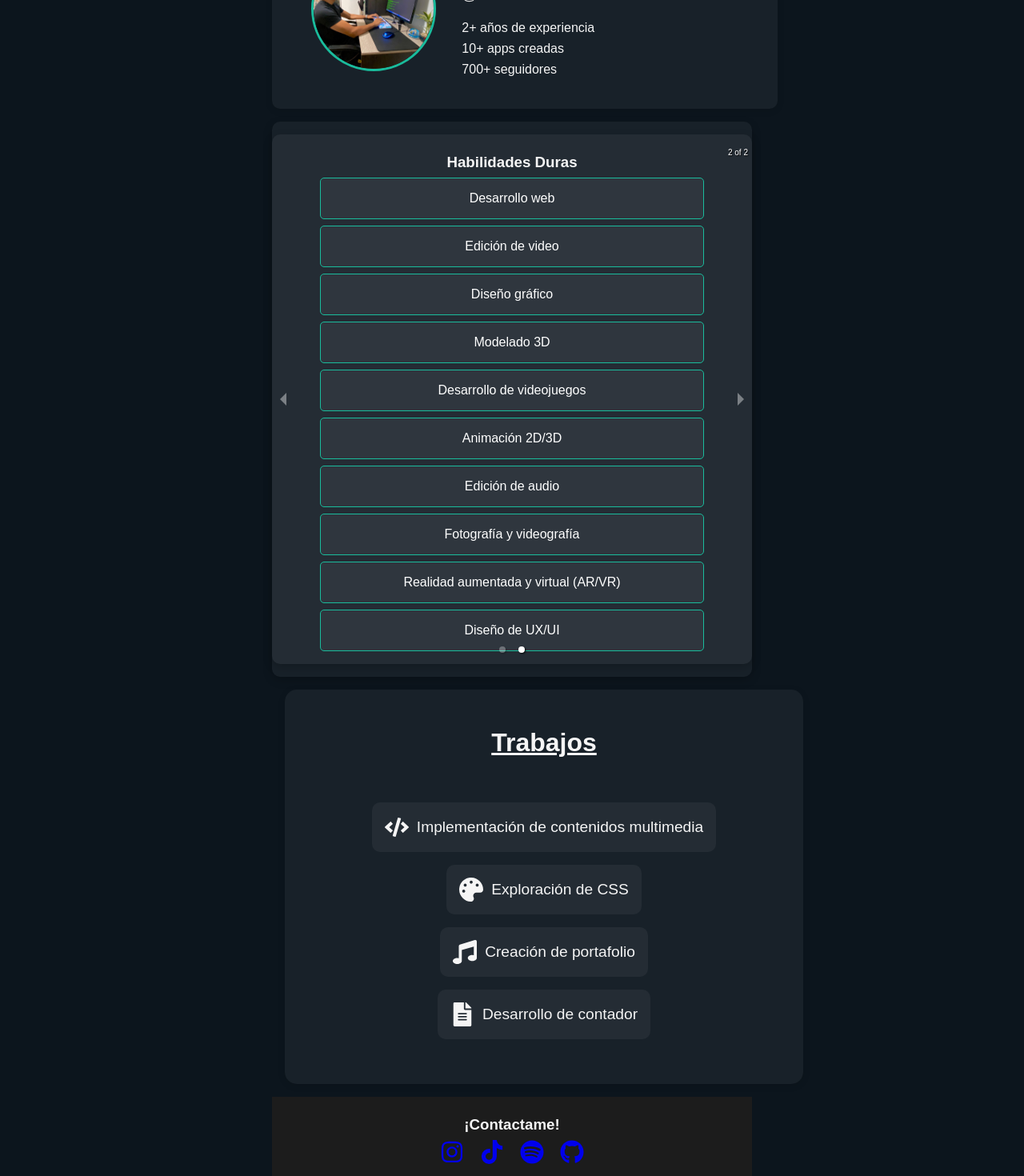
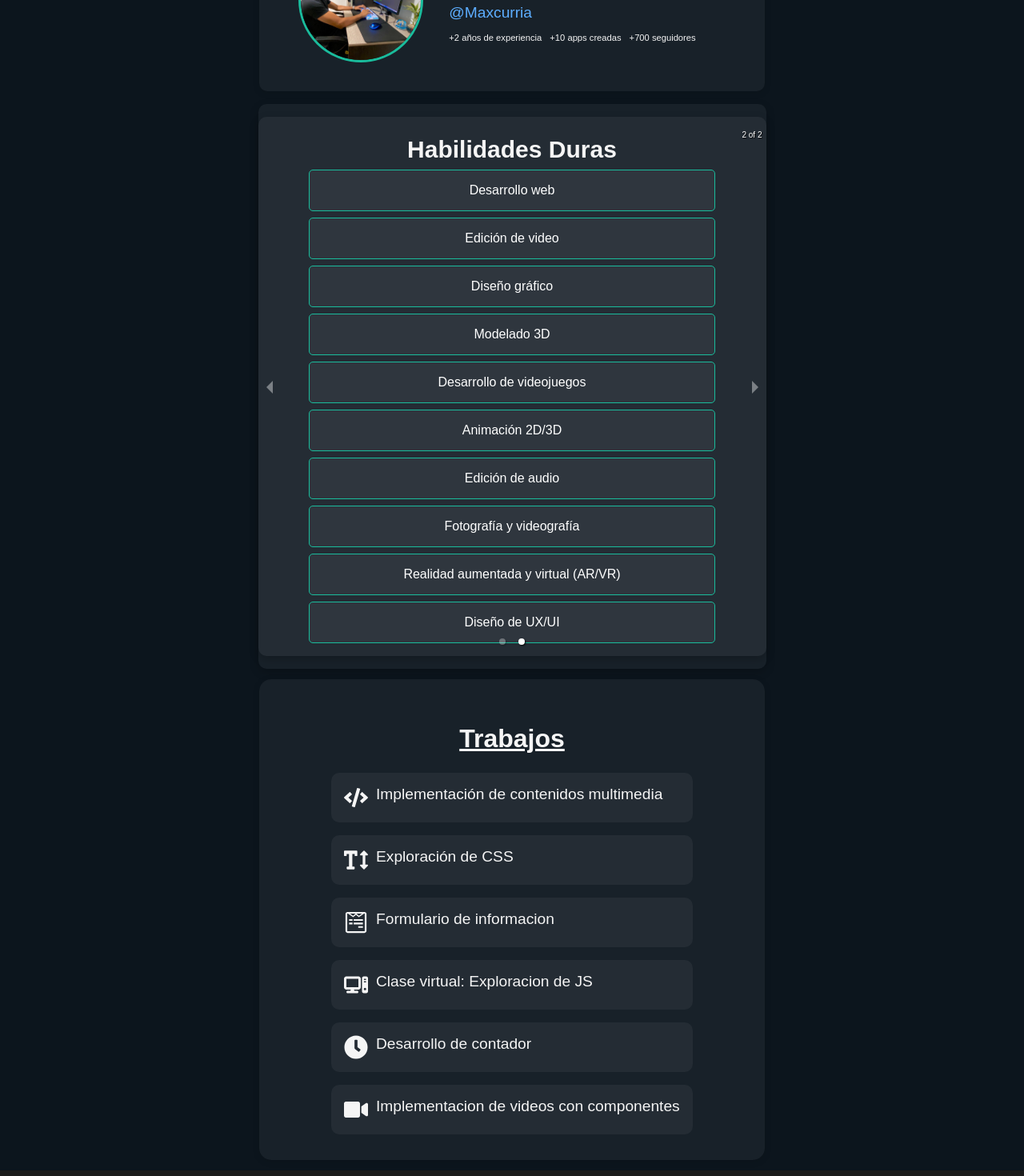
Before and after one commit to DanielMaca30/2_PORTAFOLIO, a React (Vite) app: page / in a window 1280 px wide. Shown: the part 180-1650 px from the top of the page at 80% size. Built offline with nearby package versions, Linux system fonts and the light colour scheme.

Commit message:
finalizacion del css y su respectiva decoracion

```diff
--- a/src/App.css
+++ b/src/App.css
@@ -1,13 +1,30 @@
-body {
-  font-family: 'Arial', sans-serif;
-  background-color: #2b2b2b;
+/* Color azul para el nombre de usuario */
+.blue-text {
+  color: #5daeff; /* Azul claro para @Maxcurria */
+}
+
+.experience-line {
+  gap: 10px; /* Espacio entre los elementos */
+  display: flex;
+  list-style-type: none; /* Elimina los puntos de la lista */
+  padding: 0; /* Elimina el padding */
+  margin: 10px 0 0 0; /* Añade margen superior para separación */
+  text-align: center; /* Centra el texto de la lista */
+}
+
+.a{
+  text-align: left;
   color: #f5f5f5;
-  margin: 0;
-  padding: 0;
+  font-size: 0.7rem;
+}
+
+.blue-numbers {
+  color: #5daeff; /* Color azul claro para los números */
 }
 
 h1, h2, h3 {
   margin: 0.5rem 0;
+  font-size: 30px;
 }
 
 ul {
@@ -93,33 +110,34 @@ ul {
   margin-bottom: 0.5rem;
 }
 
+/* Lista de Trabajos */
 .works-list {
   display: flex;
   flex-direction: column;
-  gap: 1rem;
-  padding: 2rem;
+  gap: 1rem; /* Espaciado entre los elementos de la lista */
+  padding: 0; /* Eliminar padding */
 }
 
 .works-list li {
   display: flex;
-  align-items: center;
+  align-items: 0%;
   gap: 10px;
   padding: 1rem;
-  background-color: rgba(255, 255, 255, 0.05);
-  border-radius: 10px;
+  background-color: rgba(255, 255, 255, 0.05); /* Fondo con transparencia */
+  border-radius: 10px; /* Bordes redondeados */
   cursor: pointer;
-  max-width: 600px; /* Limitar ancho para hacer más delgado */
-  margin-left: auto; /* Centrar horizontalmente */
-  margin-right: auto; /* Centrar horizontalmente */
+  width: 70%; /* Asegura que cada elemento no exceda el ancho del contenedor */
+  margin: 0 auto; /* Centrar horizontalmente */
+  transition: background-color 0.3s; /* Transición suave para el efecto hover */
 }
 
 .works-list li:hover {
-  background-color: #1abc9c;
-  color: #fff;
+  background-color: #1abc9c; /* Color de fondo en hover */
+  color: #fff; /* Color del texto en hover */
 }
 
 .works-list li span {
-  font-size: 1.2rem;
+  font-size: 1.2rem; /* Tamaño de la fuente para el título */
 }
 
 /* Estilo general para el contenedor del componente Skills */
@@ -162,25 +180,48 @@ ul {
 }
 
 /* Footer */
-footer {
+.footer {
+  background-color: #1c1c1c;
+  padding: 2rem 0;
   text-align: center;
-  padding: 1rem;
-  background-color: #1c1c1c;
-  margin-top: auto; /* Asegura que el pie de página esté en la parte inferior */
+  width: 100%; /* Asegura que el footer ocupe el ancho completo */
+  position: relative; /* Posicionamiento relativo para asegurar que no esté en conflicto con otros elementos */
+  bottom: 0; /* Asegura que esté en la parte inferior */
 }
 
-
-footer h3 {
-  color: #f5f5f5;
+/* Footer */
+.footer {
+  background-color: #1c1c1c;
+  padding: 2rem 0;
+  text-align: center;
+  width: 100vw; /* Asegura que el footer ocupe el ancho completo de la ventana */
+  position: relative; /* Posicionamiento relativo */
+  left: 0; /* Alinea el footer a la izquierda */
+  bottom: 0; /* Asegura que esté en la parte inferior */
 }
 
-footer .social-icons {
+.footer h3 {
+  color: #f5f5f5;
+  margin-bottom: 1rem;
+}
+
+.footer .social-icons {
   display: flex;
   justify-content: center;
   gap: 20px;
+  margin-bottom: 1rem;
 }
 
-footer p {
+.footer .social-icons a {
+  color: #f5f5f5;
+  transition: color 0.3s;
+}
+
+.footer .social-icons a:hover {
+  color: #1abc9c; /* Color de iconos al pasar el mouse */
+}
+
+.footer p {
   margin: 0;
   color: #7f8c8d;
 }
--- a/src/components/AboutMe.jsx
+++ b/src/components/AboutMe.jsx
@@ -12,13 +12,13 @@ const AboutMe = () => {
         />
       </div>
       <div className="info-container">
-        <h1>Daniel Maca</h1>
-        <p>@Maxcurria</p>
-        <ul>
-          <li>2+ años de experiencia</li>
-          <li>10+ apps creadas</li>
-          <li>700+ seguidores</li>
-        </ul>
+        <h3>Daniel Maca</h3>
+        <p className="blue-text">@Maxcurria</p>
+        <div className="experience-line">
+          <li className='a'>+2 años de experiencia</li>
+          <li className='a'>+10 apps creadas</li>
+          <li className='a'>+700 seguidores</li>
+        </div>
       </div>
     </section>
   );
--- a/src/components/Footer.jsx
+++ b/src/components/Footer.jsx
@@ -3,7 +3,7 @@ import { FaInstagram, FaTiktok, FaSpotify, FaGithub } from 'react-icons/fa';
 
 const Footer = () => {
   return (
-    <footer>
+    <footer className="footer">
       <h3>¡Contactame!</h3>
       <div className="social-icons">
         <a href="https://www.instagram.com/daniel.maca_/"><FaInstagram size={30} /></a>
@@ -11,6 +11,7 @@ const Footer = () => {
         <a href="https://open.spotify.com/user/19jr1dks22avp7rxnjzsh9tn1?si=yAb8letER-6gplfET8PYEQ"><FaSpotify size={30} /></a>
         <a href="https://github.com/DanielMaca30?tab=repositories"><FaGithub size={30} /></a>
       </div>
+      <u>© {new Date().getFullYear()} Daniel Felipe Maca Cardona. Todos los derechos reservados.</u>
     </footer>
   );
 };
--- a/src/components/Works.jsx
+++ b/src/components/Works.jsx
@@ -1,16 +1,19 @@
 import React from 'react';
-import { FaCode, FaPalette, FaMusic, FaFileAlt } from 'react-icons/fa';
+import { FaCode, FaPalette, FaMusic, FaFileAlt, FaWpforms, FaSubscript, FaTextHeight, FaClock, FaVideo } from 'react-icons/fa';
+import { FaComputer } from 'react-icons/fa6';
 
 const Works = () => {
   const works = [
     { icon: <FaCode size={30} />, title: "Implementación de contenidos multimedia", repoLink: "https://github.com/DanielMaca30/clase-2" },
-    { icon: <FaPalette size={30} />, title: "Exploración de CSS", repoLink: "https://github.com/DanielMaca30/css-caracteristicas-jueves" },
-    { icon: <FaMusic size={30} />, title: "Creación de portafolio", repoLink: "https://github.com/DanielMaca30/Portafolio" },
-    { icon: <FaFileAlt size={30} />, title: "Desarrollo de contador", repoLink: "https://github.com/DanielMaca30/9-septiembre/tree/main" },
+    { icon: <FaTextHeight size={30} />, title: "Exploración de CSS", repoLink: "https://github.com/DanielMaca30/css-caracteristicas-jueves" },
+    { icon: <FaWpforms size={30} />, title: "Formulario de informacion", repoLink: "https://github.com/edwinmgallego/clase-practica-css-jueves/tree/maca/dfmaca2215968" },
+    { icon: <FaComputer size={30} />, title: "Clase virtual: Exploracion de JS", repoLink: "https://github.com/DanielMaca30/9-septiembre/tree/main" },
+    { icon: <FaClock size={30} />, title: "Desarrollo de contador", repoLink: "https://github.com/DanielMaca30/primer-proyecto-react/tree/main" },
+    { icon: <FaVideo size={30} />, title: "Implementacion de videos con componentes", repoLink: "https://github.com/DanielMaca30/26_sept_video" },
   ];
 
   return (
-    <section id="works" className='Works'>
+    <section id="works" className='works'>
       <h2>Trabajos</h2>
       <ul className="works-list">
         {works.map((work, index) => (
--- a/src/index.css
+++ b/src/index.css
@@ -1,4 +1,5 @@
 body {
+  font-family: 'Poppins', sans-serif;
   margin: 0;
   padding: 0;
   font-family: 'Arial', sans-serif;
@@ -13,8 +14,13 @@ body {
 
 /* Works */
 .works {
-  padding: 2rem 1rem;
+  padding: 2rem 1rem; /* Padding alrededor de la sección */
+  margin: 0 auto; /* Centrar la sección */
+  max-width: 600px; /* Limitar el ancho de la sección para hacerla más angosta */
+  margin-bottom: 1%;
+  margin-top: 1%;
 }
+
 
 /* Header flotante */
 header {
@@ -28,6 +34,7 @@ header {
   box-shadow: 0px 4px 12px rgba(0, 0, 0, 0.2); /* Sombra suave */
   z-index: 100;
   width: auto; /* Ajuste de ancho automático */
+  margin: 0 auto;
 }
 
 header nav ul {
@@ -84,6 +91,13 @@ h1 {
   text-shadow: 1px 1px 5px rgba(0, 0, 0, 0.6); /* Sombra para mejorar visibilidad */
 }
 
+u{
+  text-align: center; /* Justificar texto */
+  color: #6d6b6b;
+  font-size: 1.1rem;
+  line-height: 1.6;
+}
+
 p {
   text-align: justify; /* Justificar texto */
   color: #e0e0e0;
@@ -98,7 +112,7 @@ p {
   border-radius: 10px;
   box-shadow: 0 4px 12px rgba(0, 0, 0, 0.2); /* Sombra para mejorar la estética */
   margin-bottom: 2rem; /* Margen inferior para separación */
-  max-width: 600px; /* Ajustar el ancho máximo del carrusel */
+  max-width: 635px; /* Ajustar el ancho máximo del carrusel */
   margin: 0 auto; /* Centrar el carrusel en la página */
 }
 
@@ -134,29 +148,6 @@ p {
   background-color: #16a085; /* Color de fondo en hover */
 }
 
-/* Footer */
-footer {
-  text-align: center;
-  padding: 1rem;
-  background-color: #1c1c1c;
-  margin-top: auto; /* Asegura que el pie de página esté en la parte inferior */
-}
-
-footer h3 {
-  color: #f5f5f5;
-}
-
-footer .social-icons {
-  display: flex;
-  justify-content: center;
-  gap: 20px;
-}
-
-footer p {
-  margin: 0;
-  color: #7f8c8d;
-}
-
 /* Responsive Design */
 @media (max-width: 768px) {
   .about-me {
```
Also changed, not shown: src/components/Header.jsx (line endings or trailing spaces).
